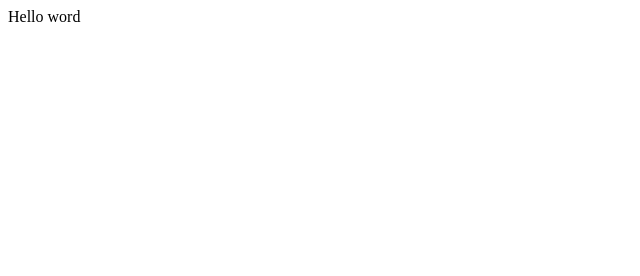
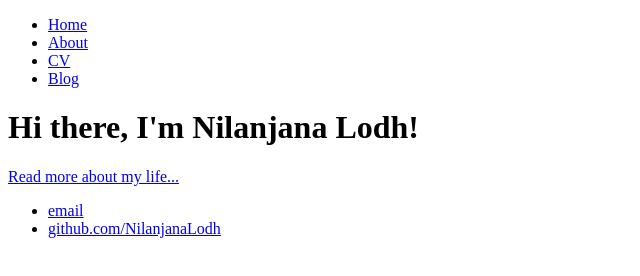
Before and after one commit to NilanjanaLodh/NilanjanaLodh.github.io, a plain HTML site: page index.html in a window 1280 px wide. Shown: the whole page, without its empty margins (0-640 px from the left). Drawn offline with Linux system fonts and the light colour scheme.

Commit message:
Basic index.html

```diff
--- a/index.html
+++ b/index.html
@@ -1 +1,28 @@
-Hello word
+<!DOCTYPE html>
+<html>
+	<head>
+		<title>Nilanjana Lodh</title>
+	</head>
+	<body>
+		<nav>
+    		<ul>
+        		<li><a href="/">Home</a></li>
+	        	<li><a href="/about">About</a></li>
+        		<li><a href="/cv">CV</a></li>
+        		<li><a href="/blog">Blog</a></li>
+    		</ul>
+		</nav>
+		<div class="container">
+    		<div class="blurb">
+        		<h1>Hi there, I'm Nilanjana Lodh!</h1>
+				<p> <a href="/about">Read more about my life...</a></p>
+    		</div><!-- /.blurb -->
+		</div><!-- /.container -->
+		<footer>
+    		<ul>
+        		<li><a href="mailto:nilanjanalodh@gmail.com">email</a></li>
+        		<li><a href="https://github.com/NilanjanaLodh">github.com/NilanjanaLodh</a></li>
+			</ul>
+		</footer>
+	</body>
+</html>
```
